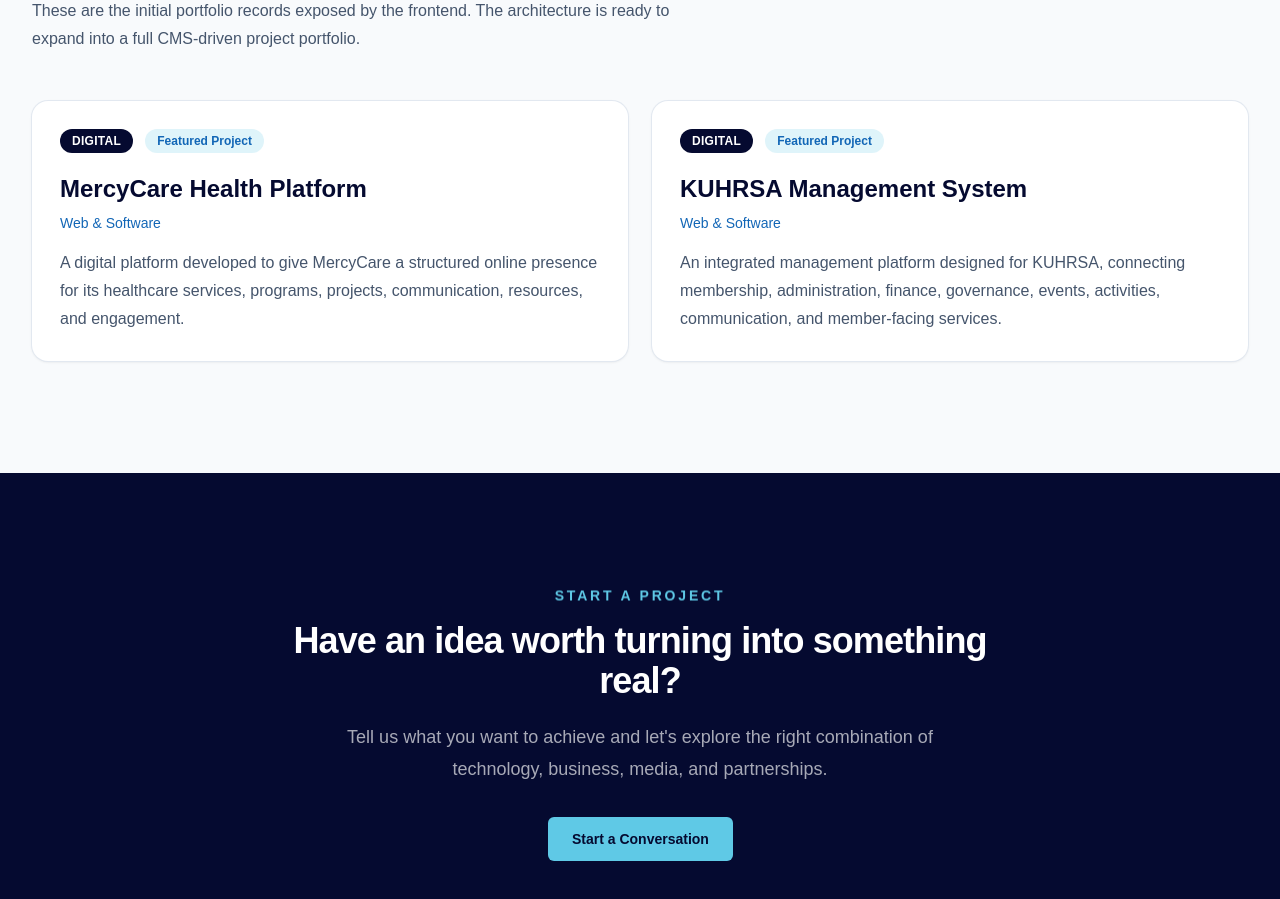
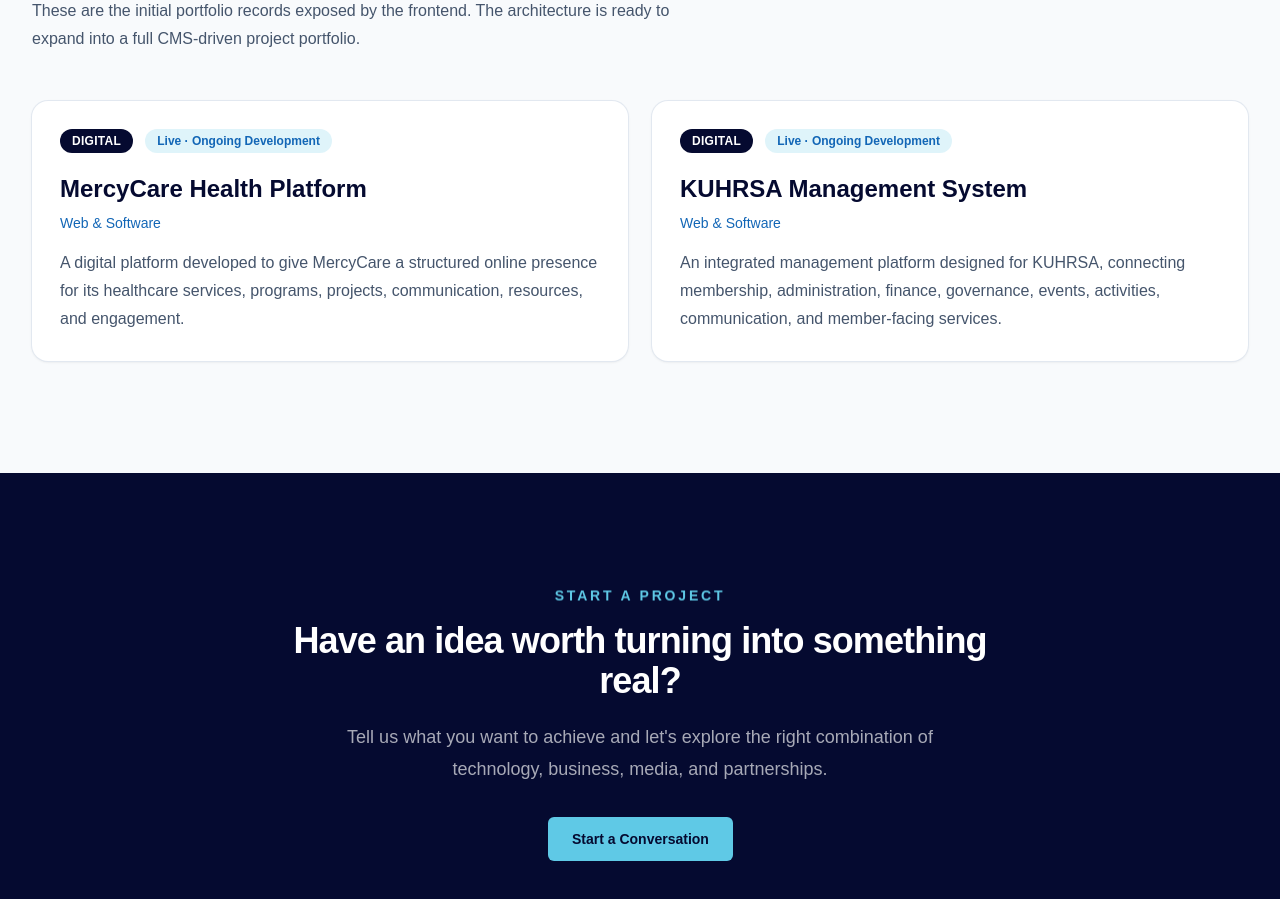
Before and after one commit to hlestakovjames/nexushub-frontend, a Next.js app: page /projects in a window 1280 px wide. Shown: the part 1760-2659 px from the top of the page. Built offline with nearby package versions, Linux system fonts and the light colour scheme.

Commit message:
Clarify live project development status

```diff
--- a/components/projects/project-data.ts
+++ b/components/projects/project-data.ts
@@ -27,8 +27,8 @@ export const projectRecords: ProjectRecord[] = [
     title: 'MercyCare Health Platform',
     category: 'Digital',
     area: 'Web & Software',
-    status: 'Featured Project',
-    client: 'MercyCare Home Health Services',
+    status: 'Live · Ongoing Development',
+    client: 'MercyCare',
     image: '/images/projects/mercycare.jpeg',
     summary:
       'A digital platform developed to give MercyCare a structured online presence for its healthcare services, programs, projects, communication, resources, and engagement.',
@@ -92,7 +92,7 @@ export const projectRecords: ProjectRecord[] = [
     title: 'KUHRSA Management System',
     category: 'Digital',
     area: 'Web & Software',
-    status: 'Featured Project',
+    status: 'Live · Ongoing Development',
     client: 'Kisii University Human Resource Students’ Association',
     image: '/images/projects/kisiihrsa.jpeg',
     summary:
```
